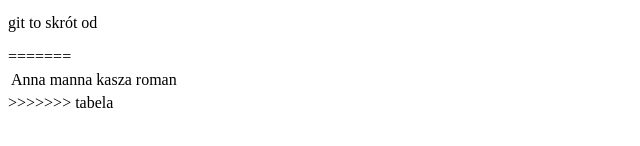
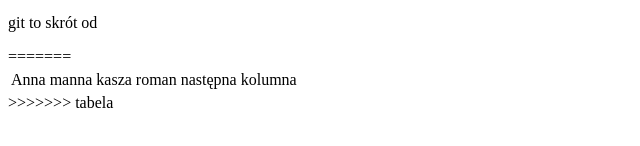
Before and after one commit to wojt179/zadania-, a plain HTML site: page strona1.html in a window 1280 px wide. Shown: the part 134-280 px from the top of the page, without its empty margins (0-640 px from the left). Drawn offline with Linux system fonts and the light colour scheme.

Commit message:
edytowano tabelę

```diff
--- a/strona1.html
+++ b/strona1.html
@@ -25,6 +25,8 @@
         <td> manna</td>
         <td>kasza</td>
         <td> roman</td>
+        <td> następna kolumna
+        </td>
         <tr>
 
         </tr>
```
